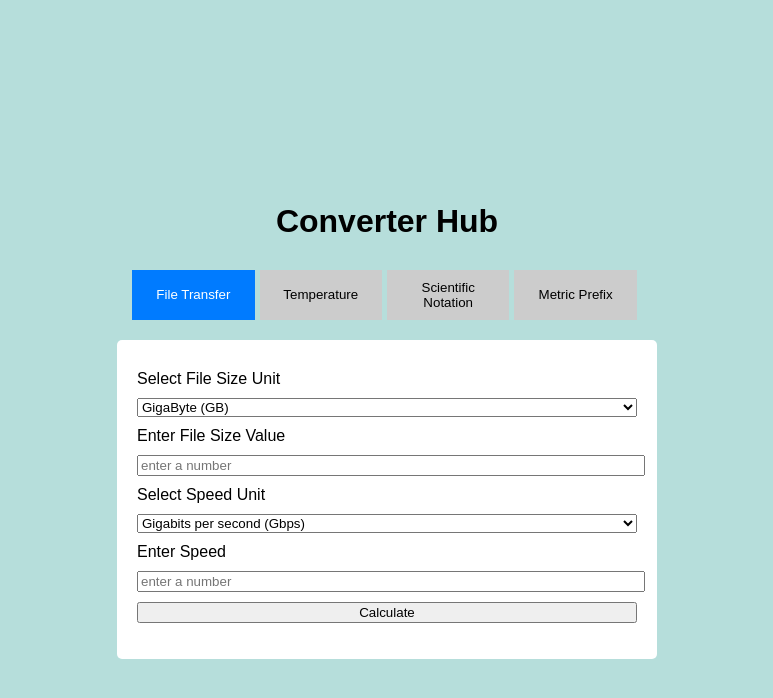
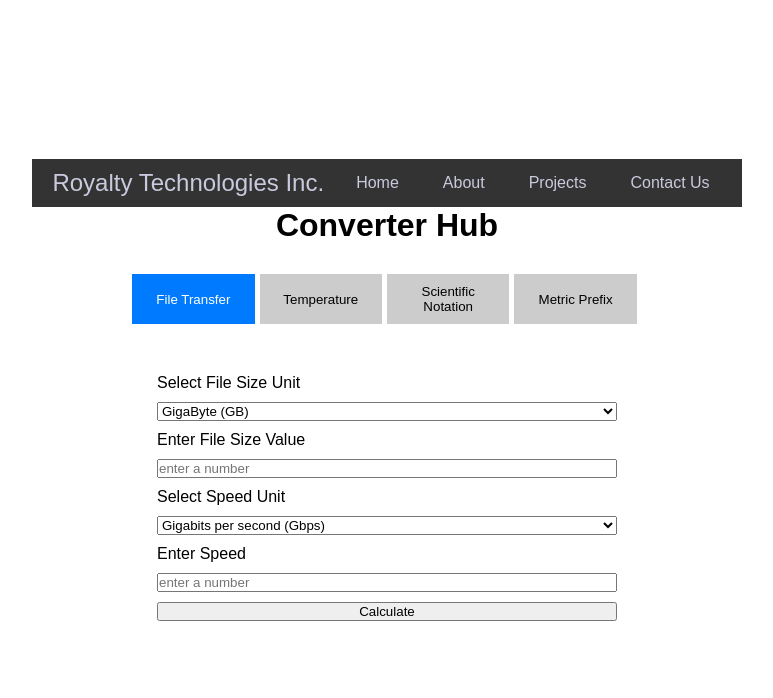
Before and after one commit to juniorSarh/Task-3-10, a plain HTML site: page converter.html in a window 1280 px wide. Shown: the whole page, without its empty margins (253-1026 px from the left). Drawn offline with Linux system fonts and the light colour scheme.

Commit message:
new updates

```diff
--- a/converter.css
+++ b/converter.css
@@ -1,3 +1,12 @@
+ :root{
+    --div1: rgb(202, 202, 223);
+}
+
+ *{
+    padding: 0;
+    margin: 0;
+    box-sizing: border-box;
+ }
  body {
       font-family: Arial, sans-serif;
       display: flex;
@@ -7,8 +16,72 @@
       min-height: 100vh;
       margin: 0;
       padding: 20px;
-      background: #b6dedb;
+      background: white;
     }
+
+    .navbar {
+  display: flex;
+  justify-content: space-between;
+  align-items: center;
+  background-color: #333;
+  padding: 10px 20px;
+  position: relative;
+}
+
+.logo {
+  color:var(--div1);
+  font-size: 1.5em;
+}
+
+.nav-links {
+  list-style: none;
+  display: flex;
+}
+
+.nav-links li {
+  margin-left: 20px;
+}
+
+.nav-links a {
+  color:var(--div1);
+  text-decoration: none;
+  padding: 8px 12px;
+  transition: background 0.3s;
+}
+
+.nav-links a:hover {
+  background-color: #575757;
+  border-radius: 4px;
+}
+
+/* Hamburger menu styles */
+.menu-toggle {
+  display: none;
+  font-size: 1.8em;
+  color: var(--div1);
+  cursor: pointer;
+}
+
+/* Responsive Styles */
+@media (max-width: 768px) {
+  .nav-links {
+    position: absolute;
+    top: 60px;
+    right: 20px;
+    background-color: #333;
+    flex-direction: column;
+    width: 200px;
+    display: none;
+  }
+
+  .nav-links.show {
+    display: flex;
+  }
+
+  .menu-toggle {
+    display: block;
+  }
+}
 
     h1 {
       margin-bottom: 20px;
--- a/converter.html
+++ b/converter.html
@@ -6,7 +6,22 @@
     <title>ConverterHub</title>
     <link rel="stylesheet" href="converter.css">
 </head>
+<header>
+    <nav class="navbar">
+  <div class="logo">Royalty Technologies Inc.</div>
+  <div class="menu-toggle" id="menu-toggle">
+    &#9776; <!-- Hamburger icon -->
+  </div>
+  <ul class="nav-links" id="nav-links">
+    <li><a href="#">Home</a></li>
+    <li><a href="#">About</a></li>
+    <li><a href="converter.html">Projects</a></li>
+    <li><a href="contact.html">Contact Us</a></li>
+  </ul>
+</header>
 <body>
+
+</nav>
 
   <h1>Converter Hub</h1>
   <div class="tabs">
```
